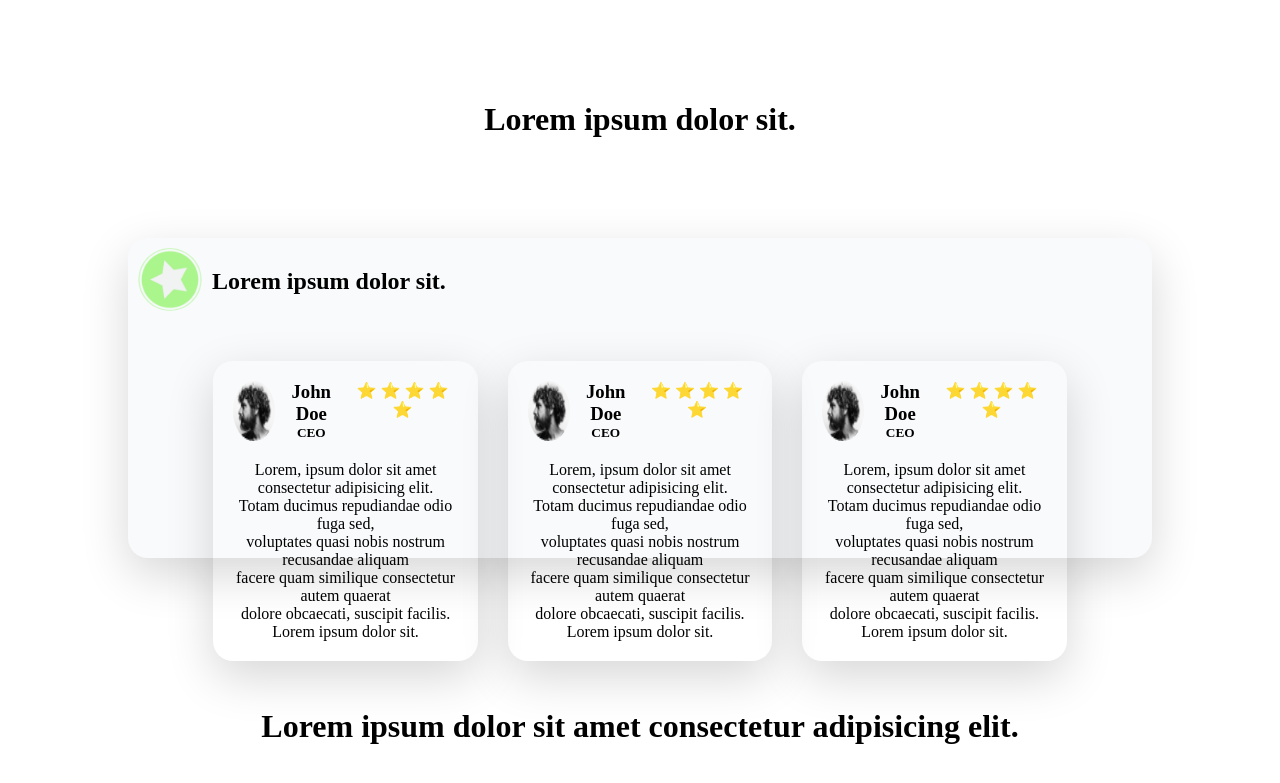
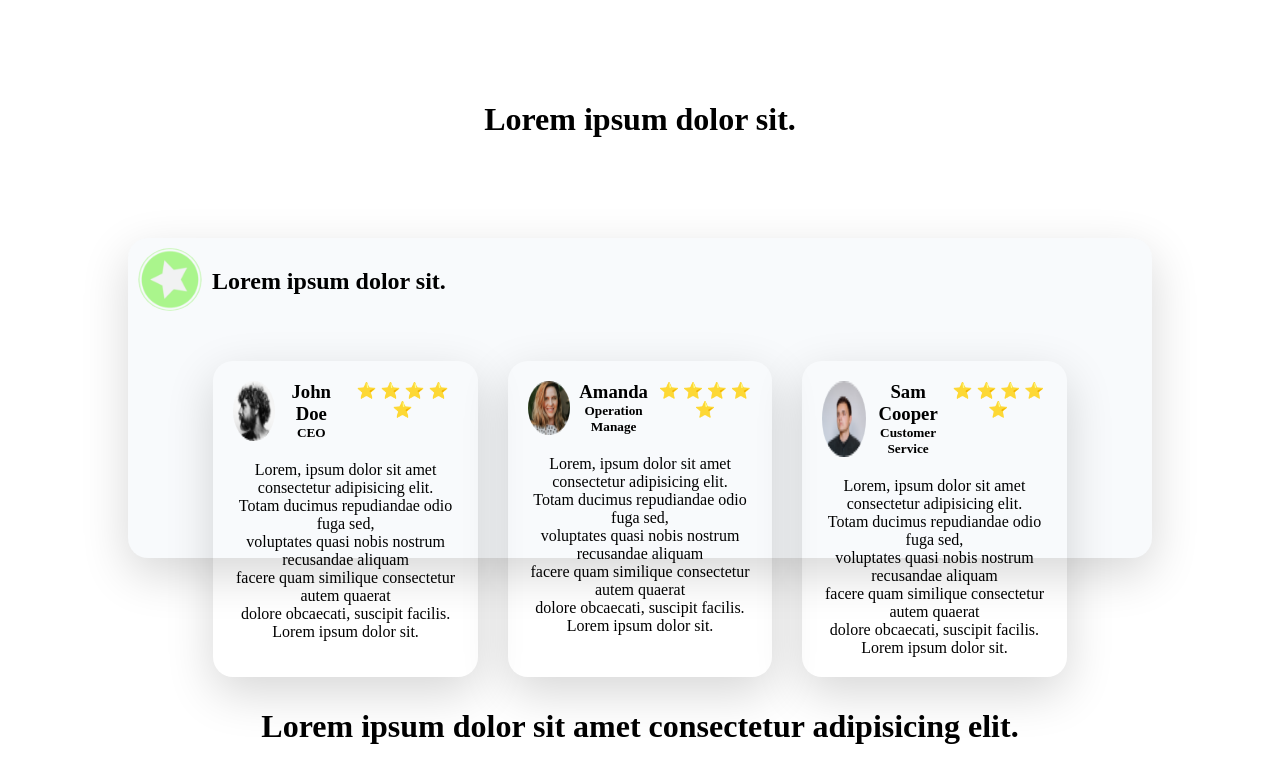
Before and after one commit to Suraj121704c/XD_assignment, a plain HTML site: page index.html in a window 1280 px wide. Shown: the part 2858-3641 px from the top of the page. Drawn offline with Linux system fonts and the light colour scheme.

Commit message:
workers time

```diff
--- a/index.html
+++ b/index.html
@@ -301,10 +301,10 @@
               border-radius: 20px;
             ">
             <div style="display: flex; justify-content: space-evenly">
-              <img src="assests/cesar-rincon-XHVpWcr5grQ-unsplash.png" alt="" />
+              <img src="assests/11bb2910-logo-for-dark-transparent_104t01i000000000000028.png" alt="" />
               <div>
-                <h3>John Doe</h3>
-                <h5>CEO</h5>
+                <h3>Amanda </h3>
+                <h5>Operation Manage</h5>
               </div>
               <div>⭐ ⭐ ⭐ ⭐ ⭐</div>
             </div>
@@ -328,10 +328,10 @@
               border-radius: 20px;
             ">
             <div style="display: flex; justify-content: space-evenly">
-              <img src="assests/cesar-rincon-XHVpWcr5grQ-unsplash.png" alt="" />
+              <img src="assests/alex-suprun-ZHvM3XIOHoE-unsplash.png" alt="" />
               <div>
-                <h3>John Doe</h3>
-                <h5>CEO</h5>
+                <h3>Sam Cooper</h3>
+                <h5>Customer Service</h5>
               </div>
               <div>⭐ ⭐ ⭐ ⭐ ⭐</div>
             </div>
@@ -352,6 +352,14 @@
 
     <div class="beforeFotter">
         <h1>Lorem ipsum dolor sit amet consectetur adipisicing elit.</h1>
+
+        <div class="items">
+            <div>
+
+            </div>
+            <div></div>
+            <div></div>
+        </div>
     </div>
   </body>
 </html>
--- a/styles.css
+++ b/styles.css
@@ -221,6 +221,9 @@ ul {
     text-align: center;
   }
 
+  .items {
+    margin-top: 200px;
+  }
 
   @media (min-width: 0px) and (max-width: 600px) {
     .left{
```
